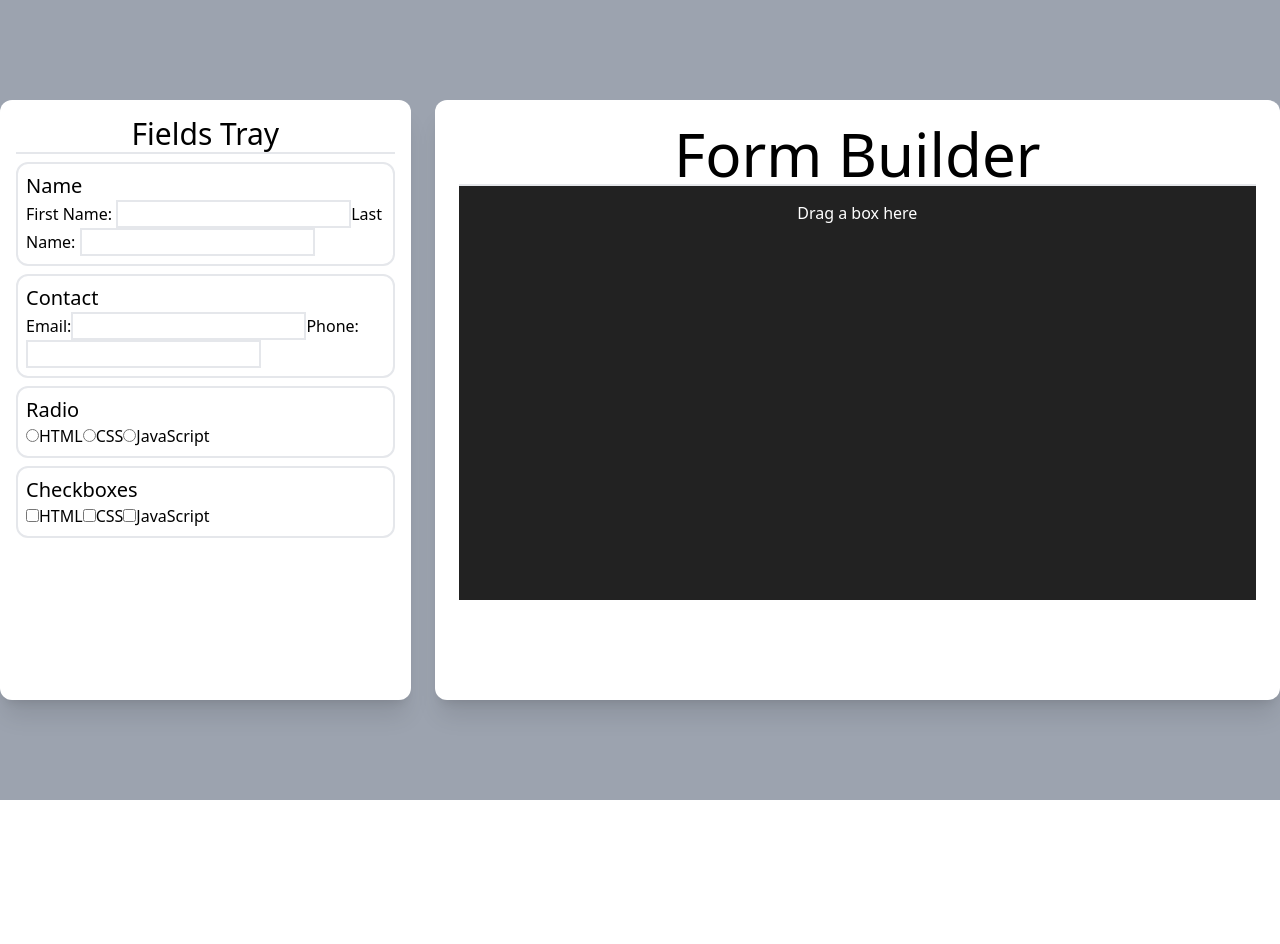
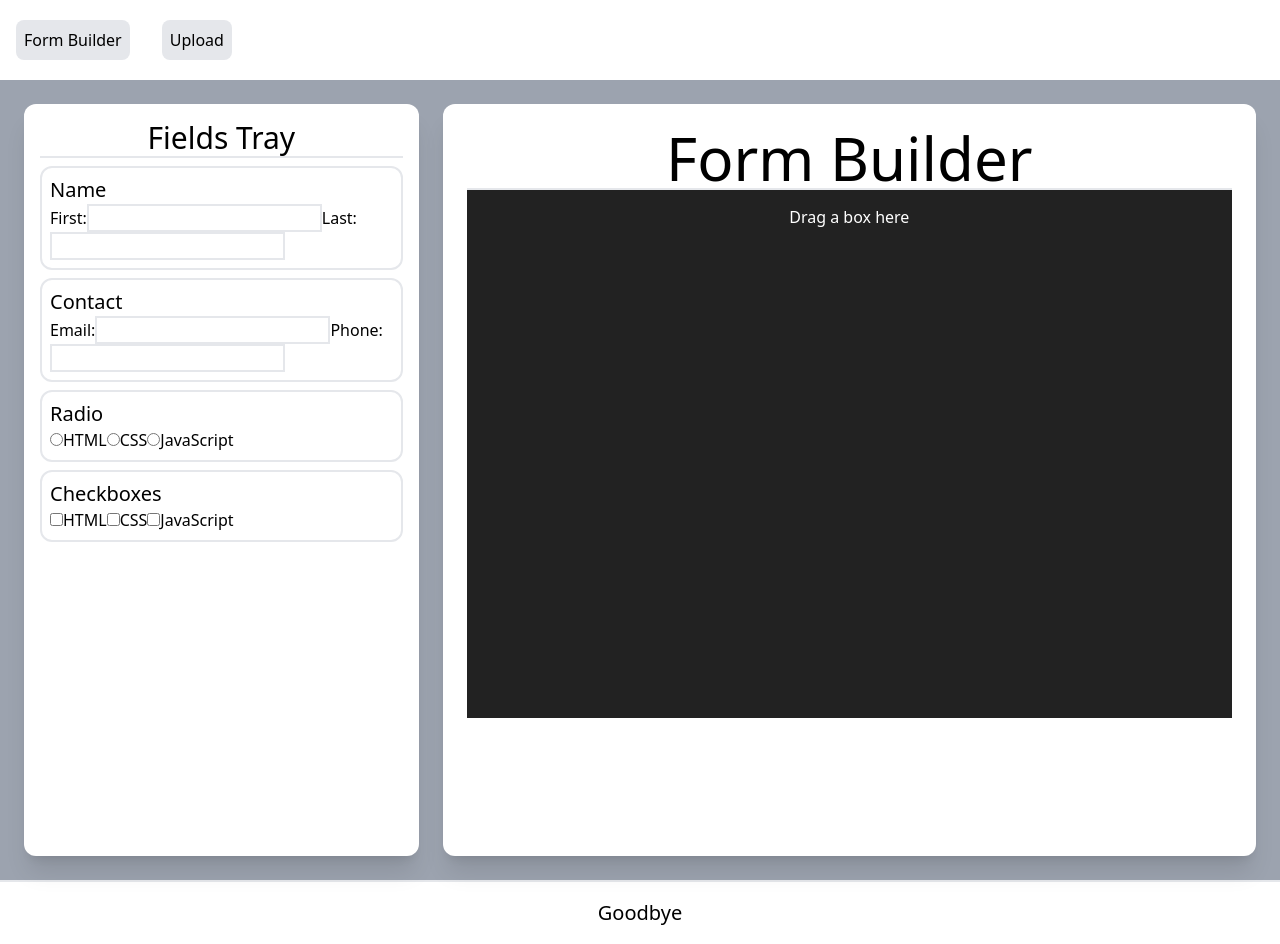
Before and after one commit to alejandrosatxc/form-builder, a Next.js app: page / in a window 1280 px wide. Before the commit the page ends 800 px from the top, so only its background shows below. Built offline with nearby package versions, Linux system fonts and the light colour scheme.

Commit message:
Create layout, tweak UI.

```diff
--- a/components/FieldsTray.js
+++ b/components/FieldsTray.js
@@ -5,7 +5,7 @@ import Checkboxes from "./Checkboxes"
 
 const FieldsTray = () => {
     return (
-        <div className="col-span-1 bg-white rounded-xl shadow-xl h-3/4 w-full p-4">
+        <div className="col-span-1 bg-white rounded-xl shadow-xl h-full w-full p-4">
             <h2 className="text-3xl text-center border-b-2 ">Fields Tray</h2>
             <div className="">
                 <Name />
--- a/components/FormBuilder.js
+++ b/components/FormBuilder.js
@@ -2,7 +2,7 @@ import Dustbin from '../components/Dustbin'
 
 const FormBuilder = () => {
     return (
-        <div className="col-span-2 bg-white rounded-xl shadow-xl h-3/4 w-full p-6">
+        <div className="col-span-2 bg-white rounded-xl shadow-xl h-full w-full p-6">
             <h1 className="text-6xl text-center border-b-2">Form Builder</h1>
             <Dustbin />
         </div>
--- a/components/Name.js
+++ b/components/Name.js
@@ -4,9 +4,9 @@ const Name = () => {
     return (
         <FormComponent name="Name Input">
             <h3 className="text-xl text-left ">Name</h3>
-            <label>First Name: </label>
+            <label>First:</label>
             <input className="border-2" type="text"></input>
-            <label>Last Name: </label>
+            <label>Last:</label>
             <input className="border-2" type="text"></input>
         </FormComponent>
     )
--- /dev/null
+++ b/components/footer.js
@@ -0,0 +1,9 @@
+const Footer = ({ children }) => {
+    return(
+        <footer className="flex justify-center place-items-center w-full h-16 border-t-2">
+            <h3 className="text-xl">Goodbye</h3>
+        </footer>
+    )
+}
+
+export default Footer
--- /dev/null
+++ b/components/layout.js
@@ -0,0 +1,12 @@
+import Navbar from './navbar'
+import Footer from './footer'
+
+export default function Layout({ children }) {
+  return (
+    <>
+      <Navbar />
+      <main>{children}</main>
+      <Footer />
+    </>
+  )
+}
--- /dev/null
+++ b/components/navbar.js
@@ -0,0 +1,12 @@
+const Navbar = () => {
+    return(
+        <nav className="bg-white h-20 w-1/2 flex justify-between items-center">
+            <ul className="flex">
+                <li className="bg-gray-200 rounded-lg h-10 mx-4  text-center p-2"><a href="/">Form Builder</a></li>
+                <li className="bg-gray-200 rounded-lg h-10 mx-4  text-center p-2"><a href="/upload">Upload</a></li>
+            </ul>
+        </nav>
+    )
+}
+
+export default Navbar
--- a/pages/_app.js
+++ b/pages/_app.js
@@ -1,9 +1,16 @@
 import '../styles/globals.css'
+import Layout from '../components/layout'
 import { DndProvider } from 'react-dnd'
 import { HTML5Backend } from 'react-dnd-html5-backend'
 
 function MyApp({ Component, pageProps }) {
-  return <DndProvider backend={HTML5Backend}><Component {...pageProps} /></DndProvider>
+  return (
+    <Layout>
+      <DndProvider backend={HTML5Backend}>
+        <Component {...pageProps} />
+      </DndProvider>
+    </Layout>
+  )
 }
 
 export default MyApp
--- a/pages/index.js
+++ b/pages/index.js
@@ -4,14 +4,14 @@ import FormBuilder from '../components/FormBuilder'
 export default function Home() {
 
   return (
-    <div className="grid grid-cols-3 gap-x-6 h-screen place-items-center bg-gray-400">
+    <div className="grid grid-cols-3 gap-x-6 h-screen place-items-center bg-gray-400 p-6">
       <Head>
         <title>Create Next App</title>
         <meta name="description" content="Created by Alejandro Zapien" />
         <link rel="icon" href="/favicon.ico" />
       </Head>
 
-      <FieldsTray />
+      <FieldsTray className=""/>
       <FormBuilder />
 
     </div>
```
